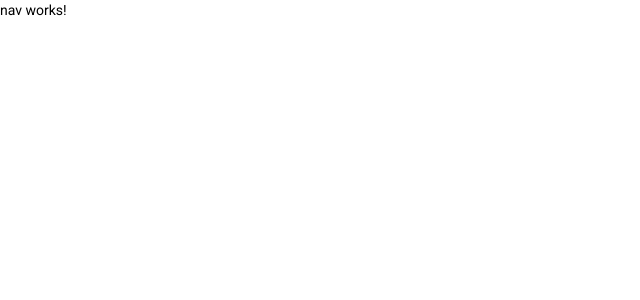
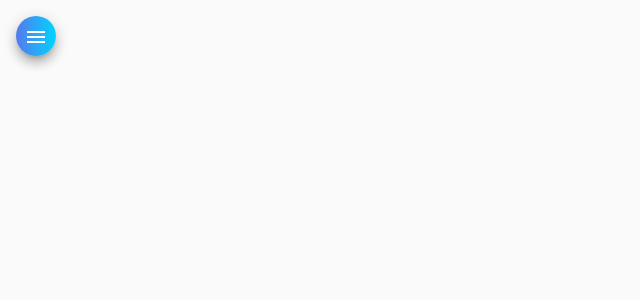
Before and after one commit to marcosfausto/helpdesk-front, an Angular app: page / in a window 1280 px wide. Shown: the top 300 px of the page, without its empty margins (0-640 px from the left). Built offline with nearby package versions, Linux system fonts and the light colour scheme.

Commit message:
HTML e CSS para componente NAV

```diff
--- a/src/app/components/nav/nav.component.css
+++ b/src/app/components/nav/nav.component.css
@@ -0,0 +1,31 @@
+.container {
+    height: 100%;
+}
+
+.sidenav {
+    width: 13rem;
+    color: white;
+    background: rgb(2,0,36);
+    background: linear-gradient(90deg, rgba(2,0,36,1) 0%, rgba(85,121,237,1) 0%, rgba(0,212,255,1) 100%);
+}
+
+img {
+    width: 100%;
+    height: 7rem;
+    margin: .8rem auto 1rem auto;
+}
+
+.sidenav a {
+    color: white;
+}
+
+.sidenav i {
+    margin-right: .6rem;
+}
+
+.menu {
+    margin: 1rem 0 0 1rem; /* em sequencia: parte de cima, lateral direita, parte de baixo, lateral esquerda */
+    /* auto = 0 */
+    color: white;
+    background: linear-gradient(90deg, rgba(2,0,36,1) 0%, rgba(85,121,237,1) 0%, rgba(0,212,255,1) 100%);
+}
--- a/src/app/components/nav/nav.component.html
+++ b/src/app/components/nav/nav.component.html
@@ -1 +1,34 @@
-<p>nav works!</p>
+<mat-drawer-container class="container" autosize>
+    <mat-drawer #drawer class="sidenav" mode="side">
+        <img src="assets/img/side-image.svg" alt="Imagem de navegação">
+        <mat-nav-list class="nav-list">
+            <a mat-list-item routerLink="/">
+                <i class="material-icons">home</i>
+                Home
+            </a>
+            <a mat-list-item routerLink="/">
+                <i class="material-icons">account_circle</i>
+                Técnicos
+            </a>
+            <a mat-list-item routerLink="/">
+                <i class="material-icons">person</i>
+                Clientes
+            </a>
+            <a mat-list-item routerLink="/">
+                <i class="material-icons">code</i>
+                GitHub
+            </a>
+            <a mat-list-item routerLink="/">
+                <i class="material-icons">logout</i>
+                Logout
+            </a>
+        </mat-nav-list>
+    </mat-drawer>
+
+    <div class="sidenav-content">
+      <button class="menu mat-elevation-z8" mat-button (click)="drawer.toggle()" mat-icon-button>
+        <mat-icon>menu</mat-icon>
+      </button>
+    </div>
+
+  </mat-drawer-container>
```
Also changed, not shown: src/assets/img/side-image.svg (added).
